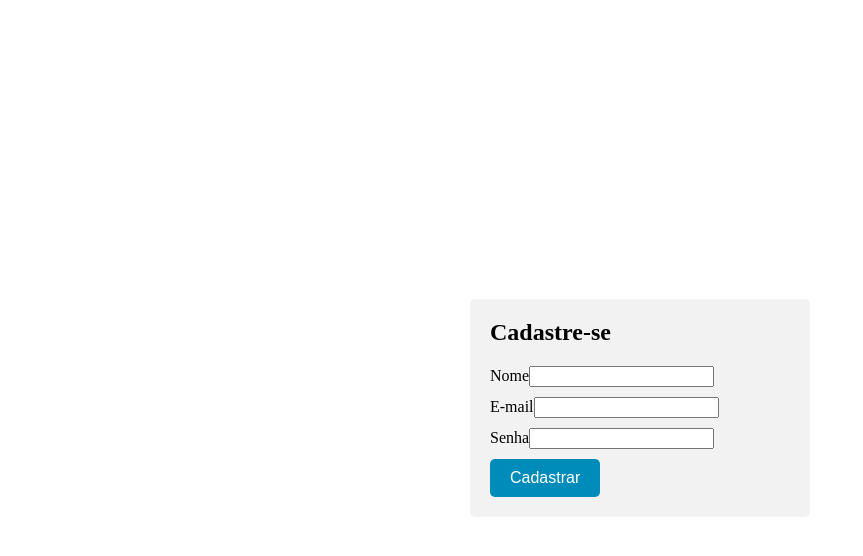
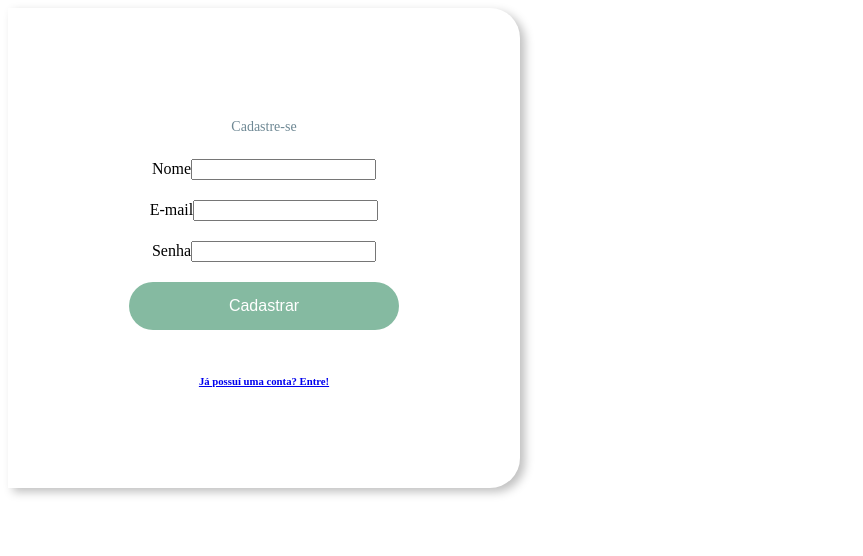
Before and after one commit to dayanecol/Luderia-frontend, a Next.js app: page /signup in a window 1280 px wide. Shown: the top 556 px of the page, without its empty margins (0-863 px from the left). Built offline with nearby package versions, Linux system fonts and the light colour scheme; a web font is replaced by a local one.

Commit message:
refactor: update Sign In layout to match reference design

```diff
--- a/src/pages/signup.tsx
+++ b/src/pages/signup.tsx
@@ -3,6 +3,7 @@ import { useRouter } from "next/router";
 import styles from "../styles/components/Auth.module.css";
 import { register } from "../utils/user";
 import { setCookie } from "cookies-next";
+import Link from "next/link";
 
 const Signup = () => {
   const [name, setName] = useState("");
@@ -64,6 +65,9 @@ const Signup = () => {
           Cadastrar
         </button>
       </form>
+      <Link href="/signin">
+        <h6 className={styles.title}>Já possuí uma conta? Entre!</h6>
+      </Link>
     </div>
   );
 };
--- a/src/styles/components/Auth.module.css
+++ b/src/styles/components/Auth.module.css
@@ -1,19 +1,98 @@
-.container {
+.page {
   display: flex;
   justify-content: center;
   align-items: center;
+  background-color: #fff;
   height: 100vh;
+  width: 100vw;
+}
+
+.aside {
+  width: 15vw;
+  height: 60vh;
+  left: 256px;
+  top: 200px;
+
+  background: #85baa1;
+  border-radius: 16px 0px 0px 16px;
+  box-shadow: 5px 4px 10px rgba(0, 0, 0, 0.25);
+}
+
+.text {
+  display: flex;
+  align-items: center;
+  justify-content: center;
+}
+
+h1.text {
+  font-family: "Poppins";
+  font-style: bold;
+  font-weight: 900;
+  font-size: 30px;
+  line-height: 36px;
+  color: #ffffff;
+
+  word-wrap: break-word;
+  width: 8vw;
+  margin: 20px;
+  margin-top: 25vh;
+}
+
+h2.text {
+  font-family: "Poppins";
+  font-style: normal;
+  font-weight: 500;
+  font-size: 20px;
+  line-height: 21px;
+  margin: 20px;
+  color: #ffffff;
+}
+
+.container {
+  display: flex;
+  flex-direction: column;
+  justify-content: center;
+  align-items: center;
+  width: 40vw;
+  height: 60vh;
+  left: 256px;
+  top: 200px;
+  background: #ffffff;
+  box-shadow: 5px 4px 10px rgba(0, 0, 0, 0.25);
+  border-radius: 0 30px 30px 0;
+}
+
+h1.title {
+  font-family: "Poppins";
+  font-style: normal;
+  font-weight: 700;
+  font-size: 24px;
+  line-height: 36px;
+
+  color: #85baa1;
 }
 
 .form {
-  width: 300px;
+  display: flex;
+  flex-direction: column;
+  align-items: center;
+  justify-content: center;
+  width: 25vw;
   padding: 20px;
-  background-color: #f2f2f2;
   border-radius: 5px;
 }
 
-.title {
-  margin-top: 0;
+h2.title {
+  display: flex;
+  text-justify: initial;
+  text-align: initial;
+  font-family: "Poppins";
+  font-style: normal;
+  font-weight: 500;
+  font-size: 14px;
+  line-height: 21px;
+  color: #6e8894;
+  margin-left: 0;
 }
 
 .formGroup {
@@ -26,21 +105,30 @@
 }
 
 .input {
-  width: 100%;
-  padding: 5px;
+  width: 25vw;
+  height: 30px;
+  padding: 10px 0 10px 30px;
   font-size: 16px;
-  border-radius: 5px;
-  border: 1px solid #ccc;
+  border: 1px solid #f5f5f5;
+  background-color: #f2f2f2;
+  font-family: "Poppins";
+  font-style: normal;
+  font-weight: 500;
+  font-size: 14px;
+  line-height: 21px;
+
+  color: #6e8894;
 }
 
 .button {
-  background-color: #008cba;
+  background-color: #85baa1;
   color: #fff;
   border: none;
-  padding: 10px 20px;
+  padding: 15px 100px;
   font-size: 16px;
-  border-radius: 5px;
+  border-radius: 30px;
   cursor: pointer;
+  margin-top: 10px;
 }
 
 .button:hover {
@@ -50,3 +138,20 @@
   color: red;
   margin-top: 10px;
 }
+
+h6.text {
+  font-family: "Poppins";
+  font-style: normal;
+  font-weight: 300;
+  font-size: 14px;
+  line-height: 15px;
+  margin-top: 5px;
+  color: #85baa1;
+  cursor: pointer;
+}
+
+h6.text:hover {
+  color: #fff;
+  background-color: #006080;
+  text-decoration: none;
+}
```
Also changed, not shown: src/pages/signin.tsx (+14 -7 lines).
